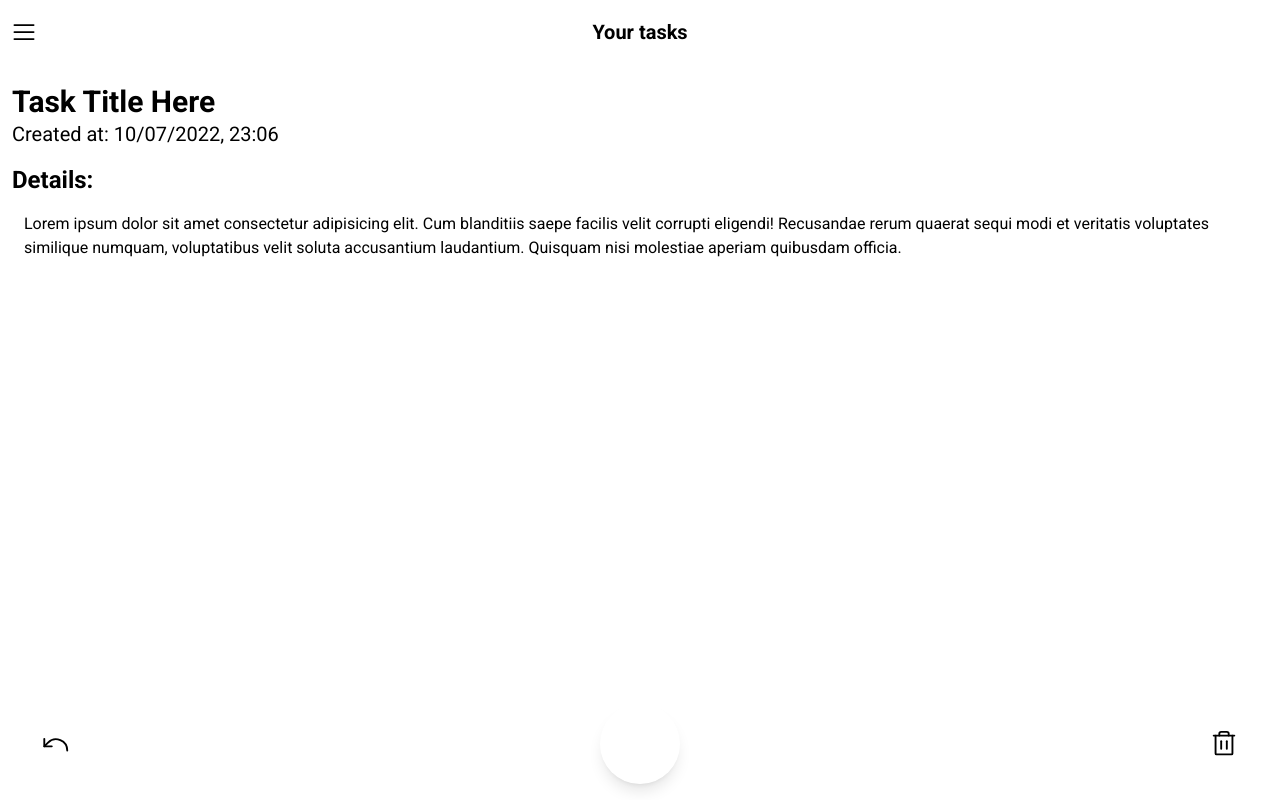
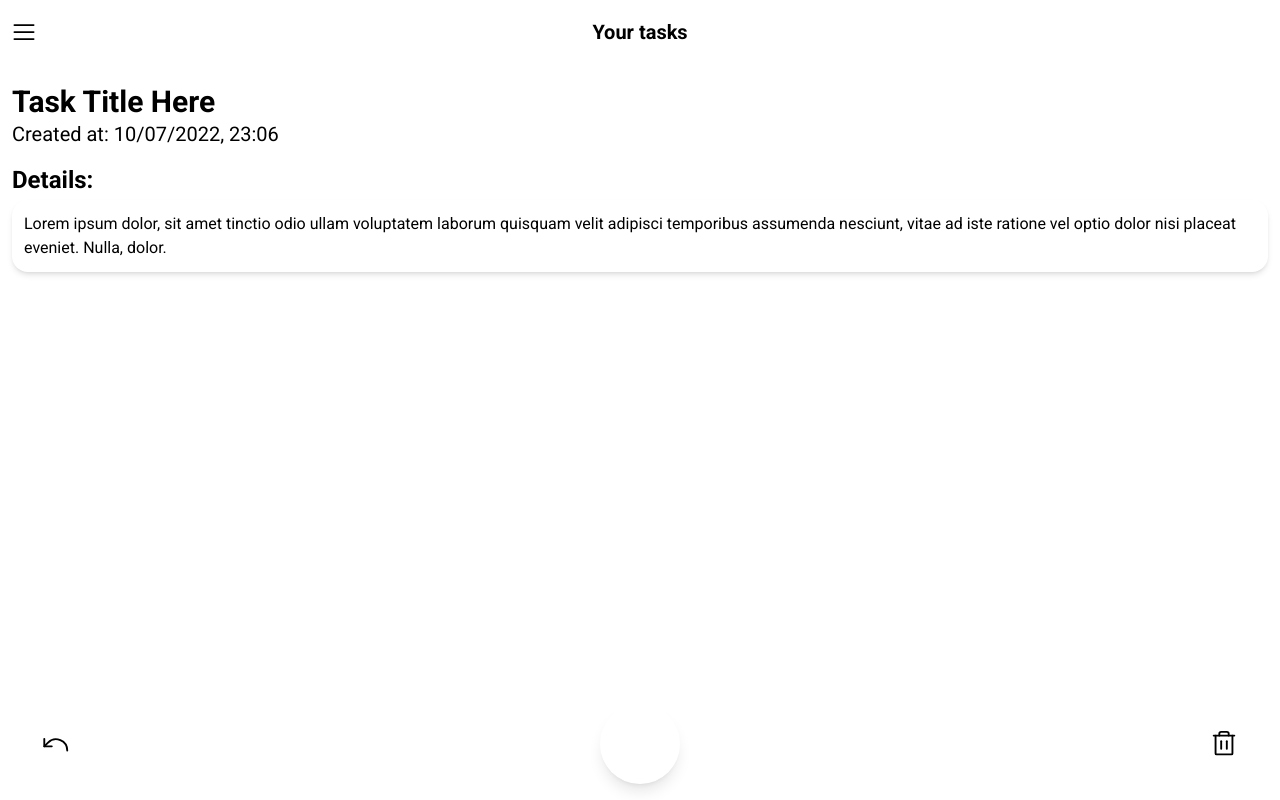
Before and after one commit to sph3/tasks-app, a React (Vite) app: page / in a window 1280 px wide. Built offline with nearby package versions, Linux system fonts and the light colour scheme; what @catppuccin/tailwindcss would draw is missing.

Commit message:
fix(task view): fix text cutting of at the top

```diff
--- a/src/components/TaskView.tsx
+++ b/src/components/TaskView.tsx
@@ -9,16 +9,13 @@ export const TaskView = () => {
       </div>
       <div>
         <h1 className='font-bold text-2xl text-ctp-text'>Details:</h1>
-        <div className='mt-1 bg-ctp-surface0 rounded-2xl p-3 w-full flex items-center justify-center h-auto min-h-[64px] max-h-80 overflow-y-scroll'>
-          <p className='text-base'>
-            Lorem ipsum dolor sit amet consectetur adipisicing elit. Cum
-            blanditiis saepe facilis velit corrupti eligendi! Recusandae rerum
-            quaerat sequi modi et veritatis voluptates similique numquam,
-            voluptatibus velit soluta accusantium laudantium. Quisquam nisi
-            molestiae aperiam quibusdam officia.
+        <div className='mt-1 bg-ctp-surface0 rounded-2xl p-3 w-full flex items-center justify-center h-auto min-h-[64px] max-h-80 overflow-y-scroll shadow-md'>
+          <p className='text-base m-auto'>
+            Lorem ipsum dolor, sit amet tinctio odio ullam voluptatem laborum quisquam velit adipisci temporibus assumenda nesciunt, vitae ad iste ratione vel optio dolor nisi placeat eveniet. Nulla, dolor.
           </p>
         </div>
       </div>
+
     </div>
   );
 };
```
